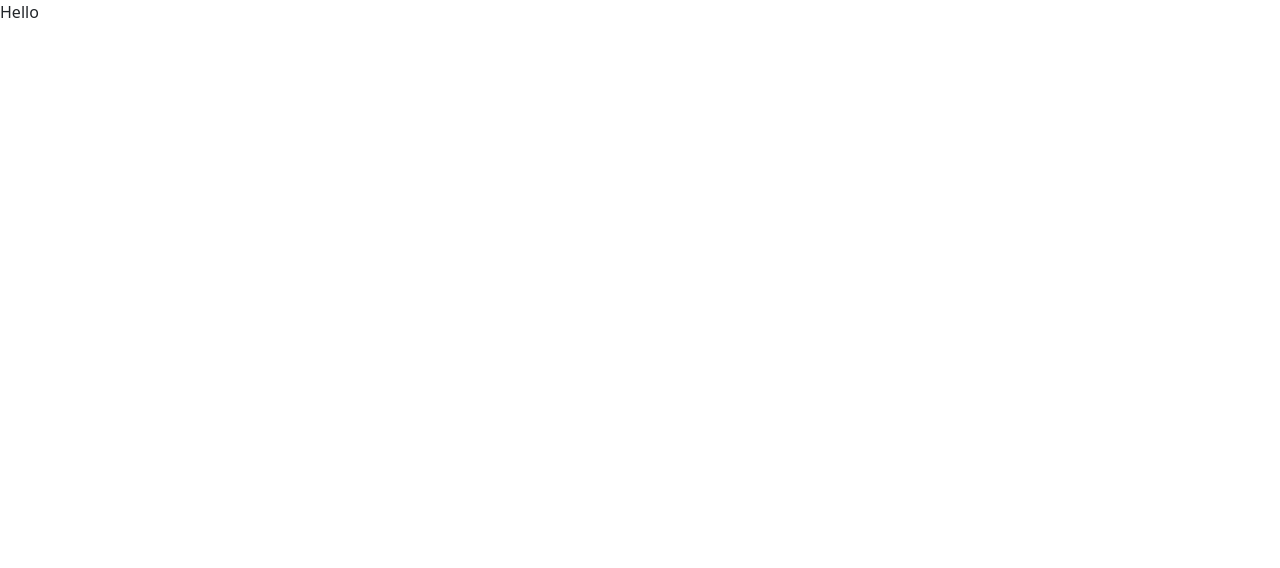
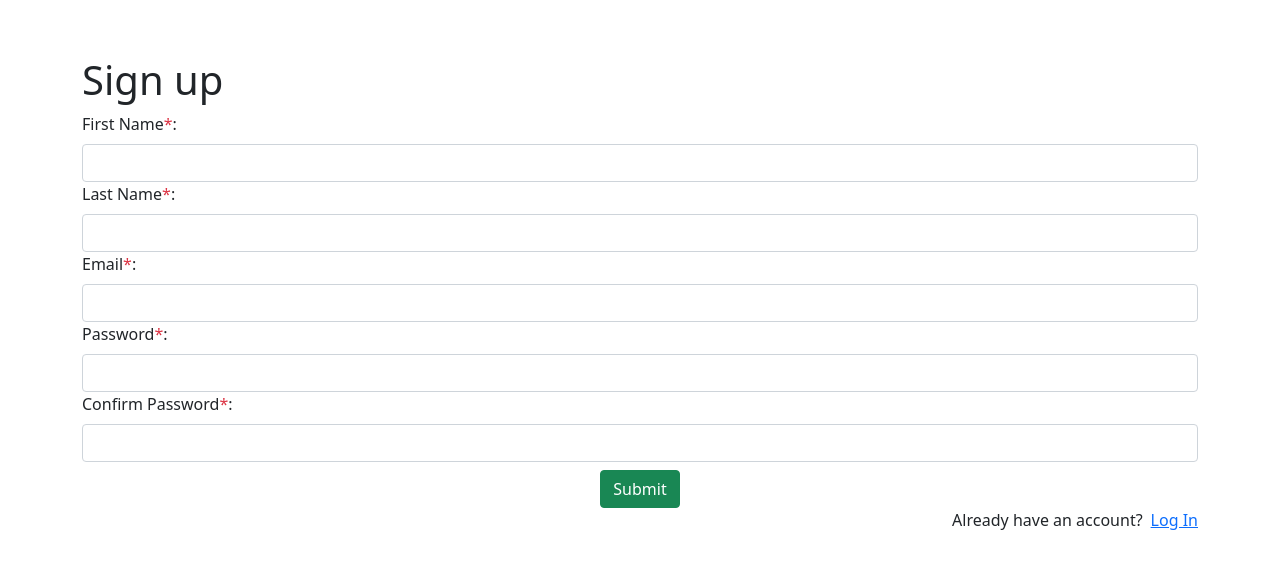
Before and after one commit to raspuna/AllInOneGrocery, a React (Create React App) app in the folder client/: page /signup in a window 1280 px wide. Shown: the top 568 px of the page. Built offline with nearby package versions, Linux system fonts and the light colour scheme.

Commit message:
added user register/login

```diff
--- a/client/src/App.js
+++ b/client/src/App.js
@@ -1,9 +1,19 @@
 import React from "react";
+import { Container } from "react-bootstrap";
+import { BrowserRouter, Routes, Route } from "react-router-dom";
+import Register from "./components/user/Register";
+import Login from "./components/user/Login";
+
 const App = () => {
   return (
-    <div className="App">
-      <div>Hello</div>
-    </div>
+    <Container>
+      <BrowserRouter>
+        <Routes>
+          <Route path="/signup" element={<Register />}></Route>
+          <Route path="/login" element={<Login />}></Route>
+        </Routes>
+      </BrowserRouter>
+    </Container>
   );
 };
 
--- /dev/null
+++ b/client/src/components/user/Login.js
@@ -0,0 +1,70 @@
+import axios from "axios";
+import React, { useState } from "react";
+import { useNavigate } from "react-router-dom";
+import { Form, FormGroup, Button } from "react-bootstrap";
+
+function LogIn() {
+  const navigate = useNavigate();
+  const [error, setError] = useState("");
+  const [loginInfo, setLoginInfo] = useState({
+    email: "",
+    password: "",
+  });
+  const submitHandler = (e) => {
+    e.preventDefault();
+    axios
+      .post(
+        `${process.env.REACT_APP_SERVER_ADDRESS}/api/user/login`,
+        loginInfo,
+        { withCredentials: true }
+      )
+      .then((res) => {
+        console.log(res);
+        console.log("login success");
+        navigate("/home");
+      })
+      .catch((err) => {
+        console.log(err);
+        if (err.response.data) {
+          setError(err.response.data.message);
+        }
+      });
+  };
+  const changeHandler = (e) => {
+    setLoginInfo({ ...loginInfo, [e.target.name]: e.target.value });
+    setError("");
+  };
+  return (
+    <div>
+      <Form onSubmit={submitHandler}>
+        <FormGroup>
+          <Form.Label>Email:</Form.Label>
+          <Form.Control
+            type="text"
+            value={loginInfo.email}
+            name="email"
+            onChange={changeHandler}
+          />
+        </FormGroup>
+        <FormGroup>
+          <Form.Label>Password:</Form.Label>
+          <Form.Control
+            type="password"
+            value={loginInfo.password}
+            name="password"
+            autoComplete="on"
+            onChange={changeHandler}
+          />
+        </FormGroup>
+        {error && <Form.Text className="text-danger">{error}</Form.Text>}
+        <div className="d-flex justify-content-center">
+          <Button variant="info" className="mt-2" type="submit">
+            LogIn
+          </Button>
+        </div>
+      </Form>
+    </div>
+  );
+}
+
+export default LogIn;
--- /dev/null
+++ b/client/src/components/user/Register.js
@@ -0,0 +1,32 @@
+import React from "react";
+import axios from "axios";
+import { useNavigate } from "react-router-dom";
+import UserForm from "./UserForm";
+
+function NewUser() {
+  const navigate = useNavigate();
+  const addUser = (user, setErrors) => {
+    axios
+      .post(`${process.env.REACT_APP_SERVER_ADDRESS}/api/user/register`, user, {
+        withCredentials: true,
+      })
+      .then((res) => {
+        console.log("success");
+        navigate("/home");
+      })
+      .catch((err) => {
+        if (err.response) {
+          console.log(err.response.data.errors);
+          setErrors(err.response.data.errors);
+        }
+        console.log(err);
+      });
+  };
+  return (
+    <div>
+      <UserForm submitHandler={addUser} />
+    </div>
+  );
+}
+
+export default NewUser;
--- /dev/null
+++ b/client/src/components/user/UserForm.js
@@ -0,0 +1,124 @@
+import React, { useState } from "react";
+import { Link } from "react-router-dom";
+import { Form, FormGroup, Button } from "react-bootstrap";
+
+function UserForm(props) {
+  const [errors, setErrors] = useState({});
+  const [user, setUser] = useState({
+    fistName: "",
+    lastName: "",
+    email: "",
+    password: "",
+  });
+
+  const submitHandler = (e) => {
+    e.preventDefault();
+    props.submitHandler(user, setErrors);
+  };
+
+  const changeHandler = (e) => {
+    setUser({ ...user, [e.target.name]: e.target.value });
+    console.log(user);
+  };
+  return (
+    <div>
+      <h1 className="d-flex justify-content-center mt-5"></h1>
+      <Form onSubmit={submitHandler}>
+        <h1>Sign up</h1>
+        <FormGroup>
+          <Form.Label>
+            First Name<span className="text-danger">*</span>:
+          </Form.Label>
+          <Form.Control
+            type="text"
+            value={user.firstName}
+            name="firstName"
+            onChange={changeHandler}
+          />
+          {errors.firstName && (
+            <Form.Text className="text-danger">
+              {errors.firstName.message}
+            </Form.Text>
+          )}
+        </FormGroup>
+        <FormGroup>
+          <Form.Label>
+            Last Name<span className="text-danger">*</span>:
+          </Form.Label>
+          <Form.Control
+            type="text"
+            value={user.lastName}
+            name="lastName"
+            onChange={changeHandler}
+          />
+          {errors.lastName && (
+            <Form.Text className="text-danger">
+              {errors.lastName.message}
+            </Form.Text>
+          )}
+        </FormGroup>
+        <FormGroup>
+          <Form.Label>
+            Email<span className="text-danger">*</span>:
+          </Form.Label>
+          <Form.Control
+            type="text"
+            value={user.email}
+            name="email"
+            onChange={changeHandler}
+          />
+          {errors.email && (
+            <Form.Text className="text-danger">
+              {errors.email.message}
+            </Form.Text>
+          )}
+        </FormGroup>
+        <FormGroup>
+          <Form.Label>
+            Password<span className="text-danger">*</span>:
+          </Form.Label>
+          <Form.Control
+            type="password"
+            value={user.password}
+            name="password"
+            onChange={changeHandler}
+          />
+          {errors.password && (
+            <Form.Text className="text-danger">
+              {errors.password.message}
+            </Form.Text>
+          )}
+        </FormGroup>
+        <FormGroup>
+          <Form.Label>
+            Confirm Password<span className="text-danger">*</span>:
+          </Form.Label>
+          <Form.Control
+            type="password"
+            value={user.confirmPassword}
+            name="confirmPassword"
+            onChange={changeHandler}
+          />
+          {errors.confirmPassword && (
+            <Form.Text className="text-danger">
+              {errors.confirmPassword.message}
+            </Form.Text>
+          )}
+        </FormGroup>
+        <div className="d-flex mt-2 justify-content-center">
+          <Button variant="success" type="submit">
+            Submit
+          </Button>
+        </div>
+        <div className="d-flex justify-content-end">
+          Already have an account?{" "}
+          <Link className="ms-2" to="/login">
+            Log In
+          </Link>
+        </div>
+      </Form>
+    </div>
+  );
+}
+
+export default UserForm;
```
Also changed, not shown: 1 other file (tests, documents, lock files or other folders).
